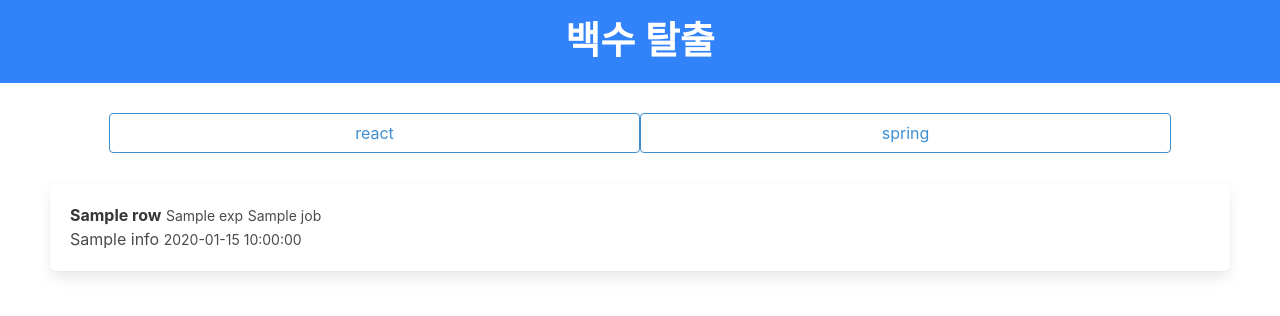
After one commit to 102wy/jobless-escape, a Flask app: template templates/job_announcement.html in a window 1280 px wide. The commit adds this page. Shown: the top 316 px of the page. Run offline with Flask 2, Linux system fonts and the light colour scheme; the template is opened without the code that fills it: most values are stand-ins (such as "Sample title", 1, 10 or a date in 2020); parts of the project's set-up code (start-up, migrations or seed data) failed here and were passed over; some web fonts are replaced.

Commit message:
채용공고 페이지 추가

```diff
--- a/app.py
+++ b/app.py
@@ -1,5 +1,5 @@
 import json
-from flask import Flask, render_template, request, jsonify , redirect, url_for
+from flask import Flask, render_template, request, jsonify, redirect, url_for
 from pymongo import MongoClient
 from dotenv import load_dotenv
 import jwt
@@ -16,10 +16,63 @@ load_dotenv()
 ID = os.environ.get('DB_ID')
 PW = os.environ.get('DB_PW')
 # DB
-client = MongoClient("mongodb+srv://"+ID+":"+PW+"@joblessescape.dvnaltz.mongodb.net/?retryWrites=true&w=majority")
+client = MongoClient(
+    "mongodb+srv://" + ID + ":" + PW + "@joblessescape.dvnaltz.mongodb.net/?retryWrites=true&w=majority")
 db = client.joblessescape
 
 SECRET_KEY = 'SPARTA'
+
+headers = {
+    'User-Agent': 'Mozilla/5.0 (Windows NT 10.0; Win64; x64)AppleWebKit/537.36 (KHTML, like Gecko) Chrome/73.0.3683.86 Safari/537.36'}
+react_data = requests.get("https://www.jobkorea.co.kr/Search/?stext=react&careerType=1", headers=headers)
+spring_data = requests.get("https://www.jobkorea.co.kr/Search/?stext=spring&careerType=1", headers=headers)
+
+soup_react = BeautifulSoup(react_data.text, 'html.parser')
+soup_spring = BeautifulSoup(spring_data.text, 'html.parser')
+
+job_announcements_react = soup_react.select(
+    '#content > div > div > div.cnt-list-wrap > div > div.recruit-info > div.lists > div > div.list-default > ul > li')
+job_announcements_spring = soup_spring.select(
+    '#content > div > div > div.cnt-list-wrap > div > div.recruit-info > div.lists > div > div.list-default > ul > li')
+
+db.job_announcement_react.drop()
+db.job_announcement_spring.drop()
+
+for job_announcement_react in job_announcements_react:
+    company_name = job_announcement_react.select_one('div > div.post-list-corp > a').text
+    info = job_announcement_react.select_one('div > div.post-list-info > a').text.strip()
+    job = job_announcement_react.select_one('div > div.post-list-info > p.etc').text
+    exp = job_announcement_react.select_one('div > div.post-list-info > p.option > span.exp').text
+    region = job_announcement_react.select_one('div > div.post-list-info > p.option > span.loc.long').text
+    date = job_announcement_react.select_one('div > div.post-list-info > p.option > span.date').text
+
+    doc = {
+        'company_name': company_name,
+        'info': info,
+        'job': job,
+        'exp': exp,
+        'region': region,
+        'date': date
+    }
+    db.job_announcement_react.insert_one(doc)
+
+for job_announcement_spring in job_announcements_spring:
+    company_name = job_announcement_spring.select_one('div > div.post-list-corp > a').text
+    info = job_announcement_spring.select_one('div > div.post-list-info > a').text.strip()
+    job = job_announcement_spring.select_one('div > div.post-list-info > p.etc').text
+    exp = job_announcement_spring.select_one('div > div.post-list-info > p.option > span.exp').text
+    region = job_announcement_spring.select_one('div > div.post-list-info > p.option > span.loc.long').text
+    date = job_announcement_spring.select_one('div > div.post-list-info > p.option > span.date').text
+
+    doc = {
+        'company_name': company_name,
+        'info': info,
+        'job': job,
+        'exp': exp,
+        'region': region,
+        'date': date
+    }
+    db.job_announcement_spring.insert_one(doc)
 
 
 @app.route('/', methods=["GET"])
@@ -35,15 +88,15 @@ def home():
         return redirect(url_for("signup", msg="로그인 정보가 존재하지 않습니다."))
 
 
-@app.route('/signup',methods=["GET"])
+@app.route('/signup', methods=["GET"])
 def signup():
     msg = request.args.get("msg")
     return render_template('signup_page.html', msg=msg)
 
 
-@app.route('/ranking',methods=["GET"])
+@app.route('/ranking', methods=["GET"])
 def ranking():
-    ranking_list = list(db.ranking.find({},{'_id':False}))
+    ranking_list = list(db.ranking.find({}, {'_id': False}))
     return render_template('ranking.html', ranking_list=ranking_list)
 
 
@@ -99,7 +152,6 @@ def sign_in():
         return jsonify({'result': 'fail', 'msg': '아이디/비밀번호가 일치하지 않습니다.'})
 
 
-
 @app.route('/quiz/<index>', methods=["GET"])
 def quiz(index):
     print(index)
@@ -110,27 +162,46 @@ def quiz(index):
     a = str(quiz_answer)
     print(a)
 
-    return render_template('quiz.html', quiz_list=quiz_list, quiz_index=quiz_index, quiz_content=quiz_content, quiz_answer=a)
+    return render_template('quiz.html', quiz_list=quiz_list, quiz_index=quiz_index, quiz_content=quiz_content,
+                           quiz_answer=a)
+
 
 @app.route('/quiz/savetime', methods=['POST'])
 def quiz_savetime():
     time_receive = request.form['time_give']
     cookie_receive = request.form['cookie_give']
+    review_receive = request.form["review_give"]
     print(cookie_receive)
-    id = jwt.decode(cookie_receive,SECRET_KEY , algorithms='HS256')["id"]
-    user = db.users.find_one({'id':id})
-
-
+    id = jwt.decode(cookie_receive, SECRET_KEY, algorithms='HS256')["id"]
+    user = db.users.find_one({'id': id})
 
     doc = {
-        "nickname":user["nickname"],
-        "totaltime": time_receive
-
+        "nickname": user["nickname"],
+        "totaltime": time_receive,
+        "review": review_receive
     }
     db.ranking.insert_one(doc)
     return jsonify({'result': 'success'})
 
 
+@app.route('/job_announcement', methods=["GET"])
+def job_announcement():
+    job_announcement_react_list = list(db.job_announcement_react.find({}, {'_id': False}))
+    job_announcement_spring_list = list(db.job_announcement_spring.find({}, {'_id': False}))
+
+    return render_template('job_announcement.html',
+                           rows_react=job_announcement_react_list, rows_spring=job_announcement_spring_list)
+
+
+@app.route('/ranking/<totalTime>', methods=["GET"])
+def rank(totalTime):
+    return render_template('ranking.html', totalTime=totalTime)
+
+
+@app.route('/rankingAndReview/<totalTime>/<review>', methods=["GET"])
+def rankAndReview(totalTime, review):
+    return render_template('ranking.html', totalTime=totalTime, review=review)
+
 
 if __name__ == '__main__':
     app.run('0.0.0.0', port=5000, debug=True)
--- a/templates/index.html
+++ b/templates/index.html
@@ -8,7 +8,7 @@
     />
     <meta http-equiv="X-UA-Compatible" content="ie=edge"/>
     <title>Sign Up page</title>
-    <link rel="stylesheet" href="/static/css/index.style.css"/>
+    <link rel="stylesheet" href="/static/css/style.css"/>
 </head>
 
 <script>
@@ -21,11 +21,11 @@
 </script>
 <body>
 <nav class="navbar">
-    <a class="title">백수 탈출</a>
+    <a class="title" onclick="location.href='/'">백수 탈출</a>
     <div class="right-container">
         <button class="login-btn" onclick="logout()">로그아웃</button>
-
         <button class="ranking-btn" onclick="location.href='/ranking'">랭킹</button>
+        <button class="ranking-btn" onclick="location.href='/job_announcement'">취업공고</button>
     </div>
 </nav>
 <div class="home">
--- /dev/null
+++ b/templates/job_announcement.html
@@ -0,0 +1,166 @@
+<!DOCTYPE html>
+<html lang="en">
+<head>
+    <meta charset="UTF-8">
+    <title>취업공고</title>
+
+    <!-- Bulma CSS 링크 -->
+    <link rel="stylesheet" href="https://cdn.jsdelivr.net/npm/bulma@0.9.1/css/bulma.min.css">
+
+    <style>
+        @import url('https://webfontworld.github.io/goodchoice/Jalnan.css');
+        @import url('https://webfontworld.github.io/tmon/Tmon.css');
+        @import url('https://webfontworld.github.io/Noto/NotoSansKR.css');
+
+        * {
+            box-sizing: border-box;
+        }
+
+        a {
+            text-decoration: none;
+            color: black;
+        }
+
+        body {
+            margin: 0;
+            padding: 0;
+
+        }
+
+        button {
+            border: none;
+            outline: none;
+            cursor: pointer;
+        }
+
+        .navbar {
+            background-color: #3283f9;
+            display: flex;
+            justify-content: space-around;
+            align-items: center;
+            padding: 20px 0;
+            font-family: 'Jalnan';
+        }
+
+        .navbar a {
+            color: white;
+            font-size: 38px;
+
+        }
+
+
+        .right-container button {
+            background-color: transparent;
+            margin: 0 40px;
+            font-family: 'Jalnan';
+            font-size: 18px;
+            color: whitesmoke;
+        }
+
+        .right-container button:hover {
+            color: black;
+        }
+
+
+        .box {
+            margin: 30px 50px;
+        }
+
+        .speciality_button {
+            margin: 30px 50px;
+            display: flex;
+            flex-direction: row;
+            justify-content: center;
+            align-items: center;
+
+        }
+        .speciality_button >{
+            padding: 20px;
+        }
+
+
+        .is-hidden {
+            display: none !important;
+        }
+
+
+    </style>
+
+    <script>
+        function toggle_show_list() {
+            $("#react_box").toggleClass("is-hidden")
+            $("#spring_box").toggleClass("is-hidden")
+        }
+
+    </script>
+
+
+</head>
+<script src="http://code.jquery.com/jquery-3.5.1.min.js"></script>
+
+
+<body>
+<nav class="navbar">
+    <a class="title">백수 탈출</a>
+</nav>
+<div class="speciality_button">
+    <button class="button is-info is-outlined" onclick='toggle_show_list()' style="width:45%">react</button>
+    <button class="button is-info is-outlined" onclick="toggle_show_list()" style="width:45%">spring</button>
+</div>
+
+<div>
+    <div id="react_box">
+        {% for row in rows_react %}
+            {% set companyname = row["company_name"] %}
+            {% set exp = row["exp"] %}
+            {% set job = row["job"] %}
+            {% set info = row["info"] %}
+            {% set date = row["date"] %}
+            {% set gno = row["gno"] %}
+            <div class="box" onclick="window.open('https://www.jobkorea.co.kr/Search/?stext=react&careerType=1')">
+                <article class="media">
+                    <div class="media-content">
+                        <div class="content">
+                            <p>
+                                <strong>{{ companyname }}</strong> <small>{{ exp }}</small>
+                                <small>{{ job }}</small>
+                                <br>
+                                {{ info }} <small>{{ date }}</small>
+                            </p>
+                        </div>
+
+                    </div>
+                </article>
+            </div>
+        {% endfor %}
+    </div>
+    <div id="spring_box" class="is-hidden"
+         onclick="window.open('https://www.jobkorea.co.kr/Search/?stext=spring&careerType=1')">
+        {% for row in rows_spring %}
+            {% set companyname = row["company_name"] %}
+            {% set exp = row["exp"] %}
+            {% set job = row["job"] %}
+            {% set info = row["info"] %}
+            {% set date = row["date"] %}
+            <div class="box">
+                <article class="media">
+                    <div class="media-content">
+                        <div class="content">
+                            <p>
+                                <strong>{{ companyname }}</strong> <small>{{ exp }}</small>
+                                <small>{{ job }}</small>
+                                <br>
+                                {{ info }} <small>{{ date }}</small>
+                            </p>
+                        </div>
+
+                    </div>
+                </article>
+            </div>
+        {% endfor %}
+    </div>
+</div>
+
+
+</body>
+</html>
--- a/templates/signup_page.html
+++ b/templates/signup_page.html
@@ -7,7 +7,7 @@
 
     <link rel="stylesheet" href="https://cdn.jsdelivr.net/npm/bulma@0.9.1/css/bulma.min.css">
     <!--    CSS 링크-->
-    <link rel="stylesheet" href="/static/css/signup.style.css" />
+    <link rel="stylesheet" href="/static/css/style.css" />
 
     <!-- Font Awesome CSS -->
     <link href="//maxcdn.bootstrapcdn.com/font-awesome/4.7.0/css/font-awesome.min.css" rel="stylesheet">
```
Also changed, not shown: static/css/index.style.css (deleted, +0 -95 lines), static/css/signup.style.css (deleted, +0 -71 lines), static/css/style.css (+107 -28 lines), templates/quiz.html (+60 -16 lines).
